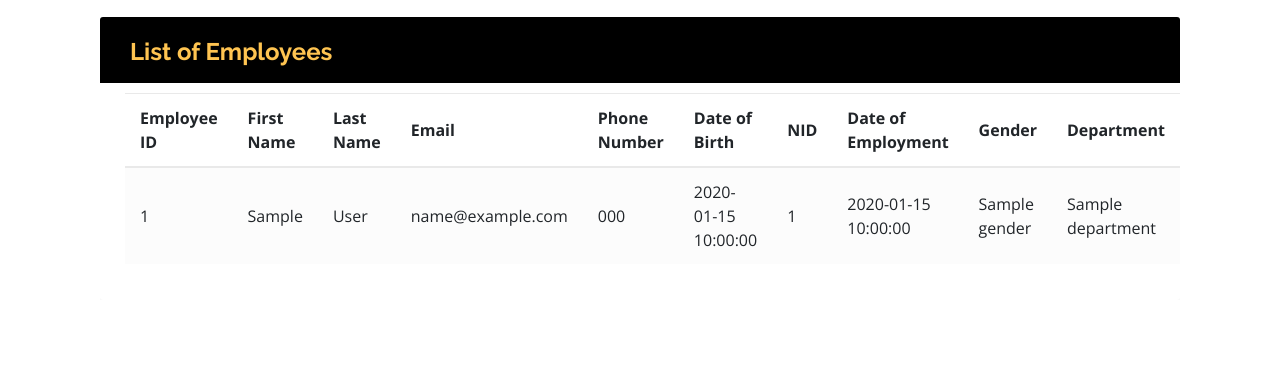
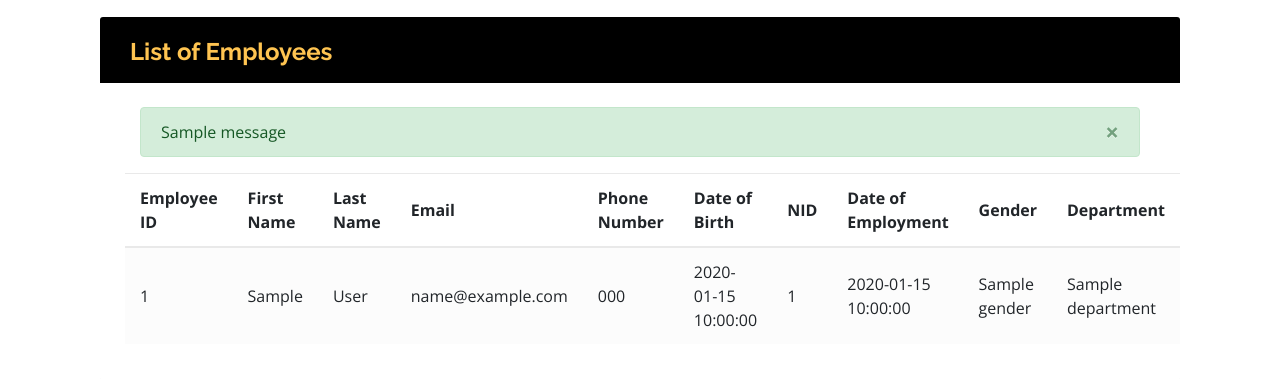
Before and after one commit to Jasemonu/HR-Man, a Flask app: template templates/listemployees.html in a window 1280 px wide. Shown: the part 73-452 px from the top of the page. Run offline with Flask 3, Linux system fonts and the light colour scheme; the template is opened without the code that fills it: most values are stand-ins (such as "Sample title", 1, 10 or a date in 2020); one stand-in notice (Sample message) is shown; some libraries are stand-ins or nearby versions.

Commit message:
listemployees.html

```diff
--- a/templates/listemployees.html
+++ b/templates/listemployees.html
@@ -29,7 +29,7 @@
   <link rel="stylesheet" href="https://stackpath.bootstrapcdn.com/bootstrap/4.5.0/css/bootstrap.min.css">
   <link rel="stylesheet" href="https://fonts.googleapis.com/icon?family=Material+Icons">
   <link rel="stylesheet" href="https://maxcdn.bootstrapcdn.com/font-awesome/4.7.0/css/font-awesome.min.css">
-
+  <link rel="stylesheet" href="https://maxcdn.bootstrapcdn.com/bootstrap/4.5.2/css/bootstrap.min.css">
 
   <!-- Template Main CSS File -->
   <link href="/static/assets/css/style.css" rel="stylesheet">
@@ -94,6 +94,20 @@
                   </div> -->
                 </div>
               </div>
+              <div class="container mt-4">
+                {% with messages = get_flashed_messages(with_categories=true) %}
+                    {% if messages %}
+                        {% for category, message in messages %}
+                            <div class="alert alert-{{ category }} alert-dismissible fade show" role="alert">
+                                {{ message }}
+                                <button type="button" class="close" data-dismiss="alert" aria-label="Close">
+                                    <span aria-hidden="true">&times;</span>
+                                </button>
+                            </div>
+                        {% endfor %}
+                    {% endif %}
+                {% endwith %}
+            </div>
               <table class="table table-striped table-hover">
                 <thead>
                   <tr>
@@ -128,7 +142,7 @@
                       <td>{{row["department"]}}</td>
                       <td> {{row["position"]}}</td>
 		      <td><a href="/update/{{ row.staff_number }}"> <button type="button" class="btn btn-xs btn-success" data-toggle="modal" data-target="#myModalUpdate">Update</button></a>
-			      <td><a href="/employees"> <button hx-delete="/delete/{{ row.staff_number }}" hx-trigger="click" hx-confirm="Are you sure you want to delete this user?" type="button" class="btn btn-xs btn-success" data-toggle="modal" data-target="#myModalUpdate">Delete</button></a>
+			      <td><a href="/employees"> <button hx-delete="/delete/{{ row.staff_number }}" hx-trigger="click" hx-confirm="Are you sure you want to delete this user?" type="button" class="btn btn-xs btn-danger" data-toggle="modal" data-target="#myModalUpdate">Delete</button></a>
             <!-- <td><button hx-delete="/delete/{{ row.staff_number }}" hx-trigger="click" hx-confirm="Are you sure you want to delete this user?" type="button" class="btn btn-xs btn-success" data-toggle="modal" data-target="#myModalUpdate">Delete</button> -->
                     </tr>
                   {% endfor %}
@@ -157,6 +171,10 @@
   <script src="https://cdn.jsdelivr.net/npm/popper.js@1.16.0/dist/umd/popper.min.js"></script>
   <script src="https://stackpath.bootstrapcdn.com/bootstrap/4.5.0/js/bootstrap.min.js"></script>
 
+  <!-- Link Bootstrap JS and jQuery (for close functionality) -->
+  <script src="https://ajax.googleapis.com/ajax/libs/jquery/3.6.0/jquery.min.js"></script>
+  <script src="https://maxcdn.bootstrapcdn.com/bootstrap/4.5.2/js/bootstrap.min.js"></script>
+
   <!-- Template Main JS File -->
   <script src="/static/assets/js/main.js"></script>
 
```
